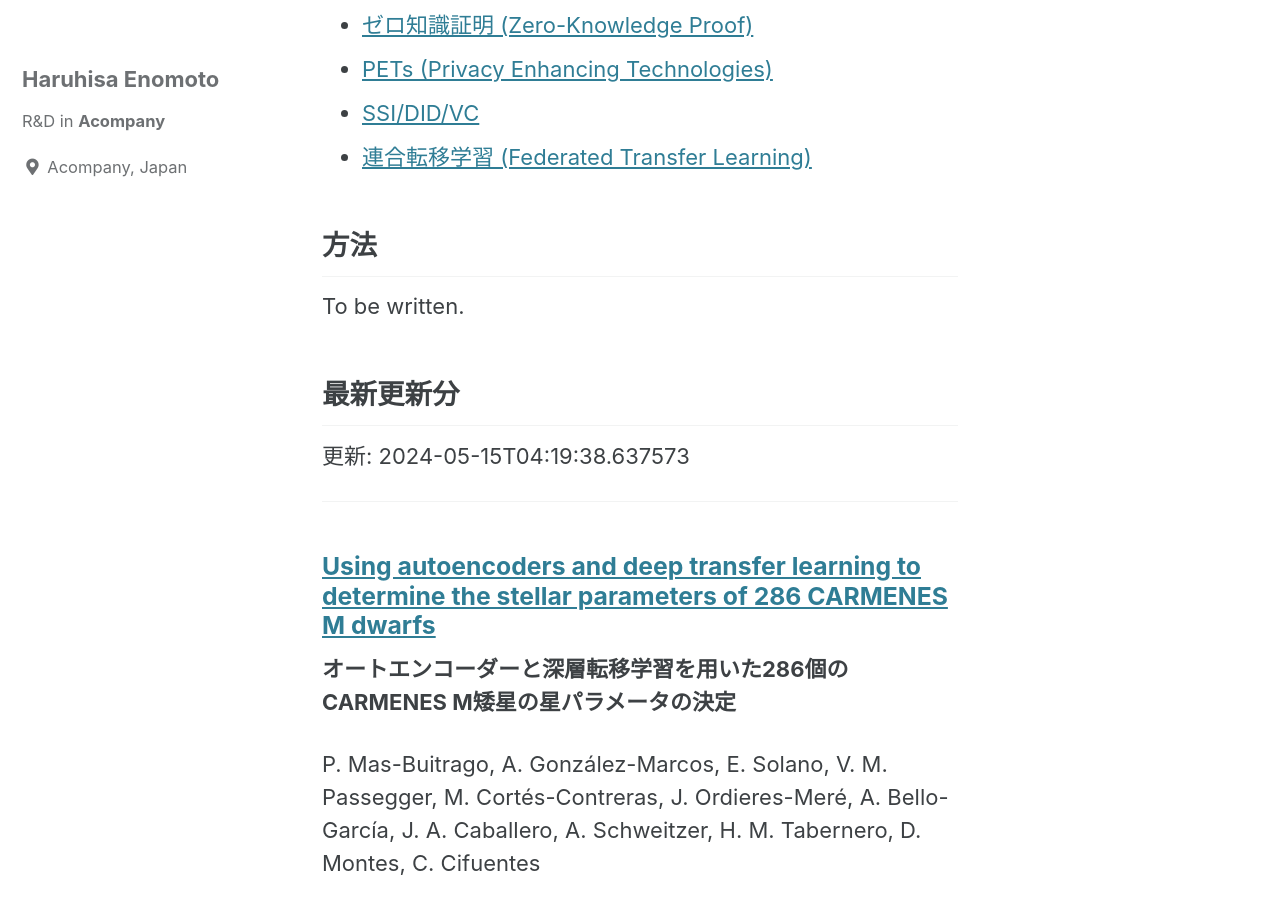
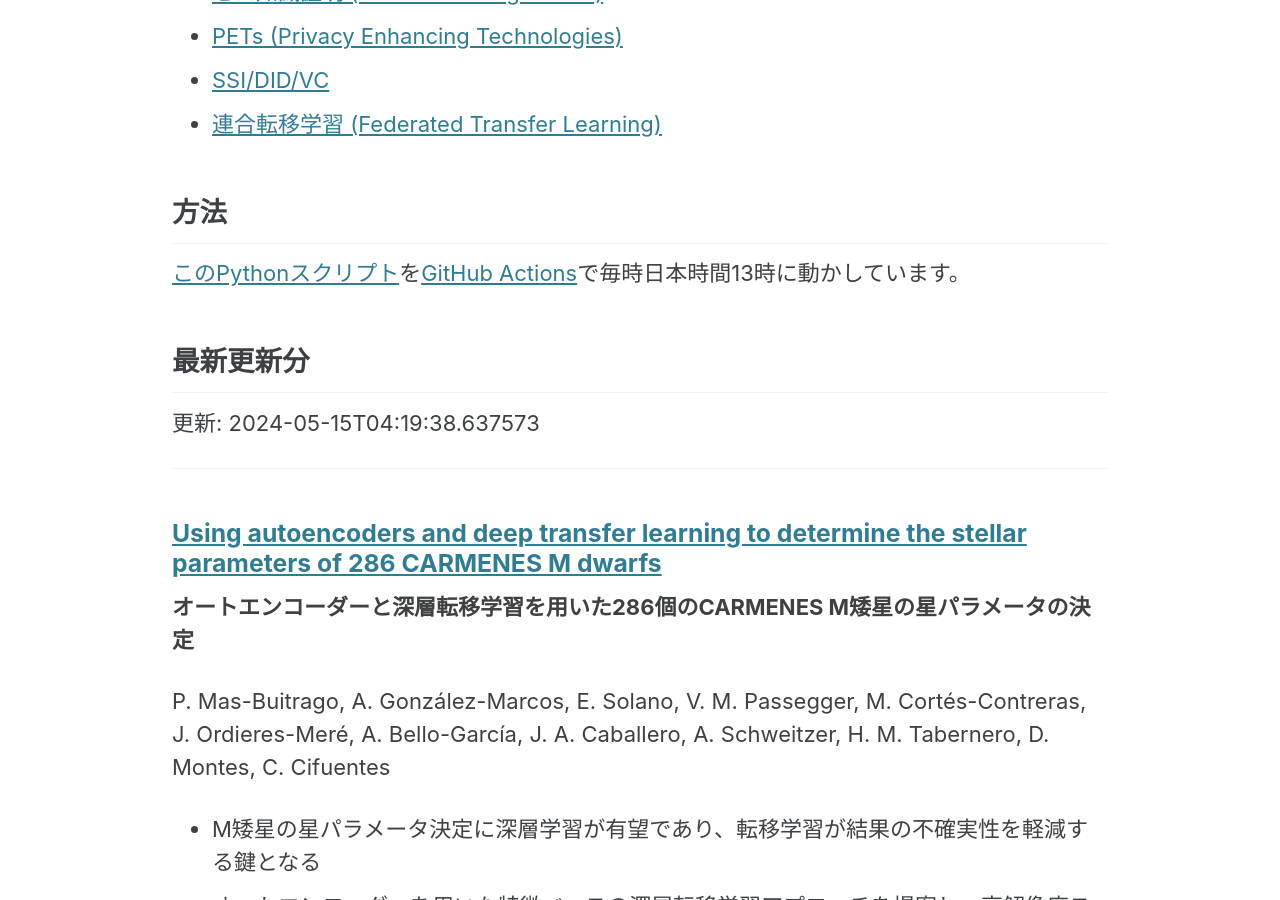
Before and after one commit to haruhisa-enomoto/arxiv-privacy-tech, a Jekyll site: the page built from index.md, in a window 1280 px wide and 900 px high, scrolled down 530 px. Built offline with Jekyll 4.4.1, drawn with Linux system fonts in a browser that asks for light colours; cached includes are drawn as plain includes.

Commit message:
update (revert)  methods

```diff
--- a/index.md
+++ b/index.md
@@ -22,7 +23,7 @@
 
 ## 方法
 
-To be written.
+[このPythonスクリプト](https://github.com/haruhisa-enomoto/arxiv-privacy-tech/tree/main/scripts)を[GitHub Actions](https://github.com/haruhisa-enomoto/arxiv-privacy-tech/blob/main/.github/workflows/update.yaml)で毎時日本時間13時に動かしています。
 
 ## 最新更新分
 
--- a/scripts/make_md.py
+++ b/scripts/make_md.py
@@ -113,9 +113,10 @@
 
 index_md = f"""---
 layout: single
+classes: wide
 title: トップページ
 permalink: /
-author_profile: true
+author_profile: false
 ---
 
 プライバシーテック全般に関するarXiv論文まとめです。自動更新（される予定）です。
@@ -135,7 +136,7 @@
 
 ## 方法
 
-To be written.
+[このPythonスクリプト](https://github.com/haruhisa-enomoto/arxiv-privacy-tech/tree/main/scripts)を[GitHub Actions](https://github.com/haruhisa-enomoto/arxiv-privacy-tech/blob/main/.github/workflows/update.yaml)で毎時日本時間13時に動かしています。
 
 ## 最新更新分
 
```
Also changed, not shown: other parts of index.md (+2 -1 lines).
